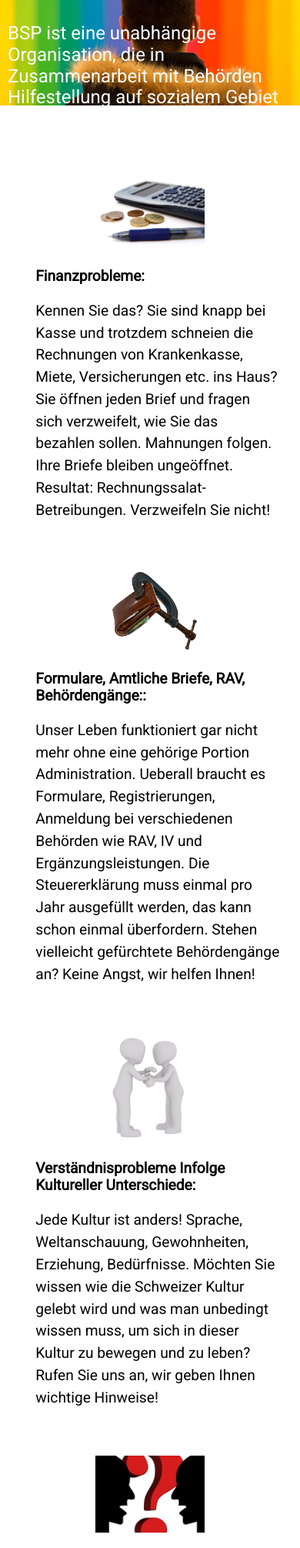
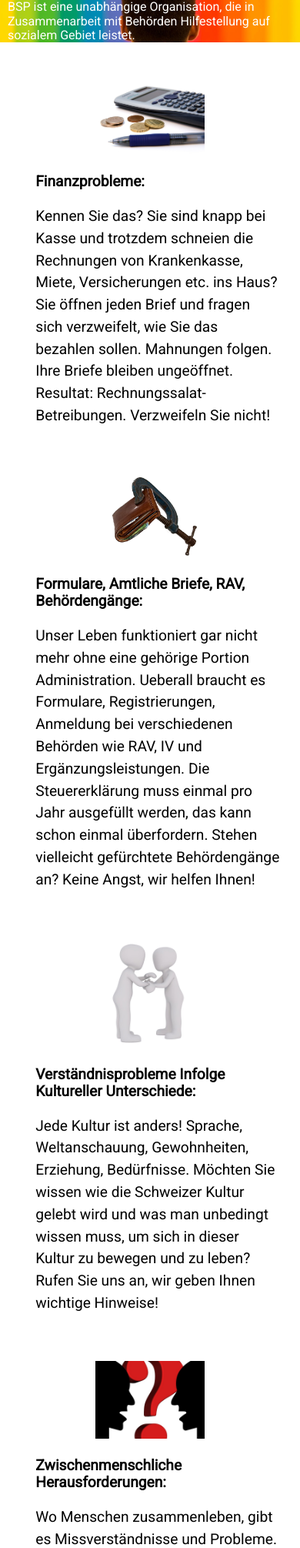
Before and after one commit to 10Volo/BSP, a PHP site: page / in a window 390 px wide. Shown: the part 235-2246 px from the top of the page at 77% size. Run offline with PHP 8.4, Linux system fonts and the light colour scheme; some web fonts are replaced.

Commit message:
responsiv bag fixed 1.1

```diff
--- a/app/css/style.css
+++ b/app/css/style.css
@@ -2503,7 +2503,7 @@ header {
         width: 100%;
         order: 1;
         justify-content: center;
-        padding: 10px 0 5px 0; } }
+        padding: 20px 0 5px 0; } }
     @media (max-width: 767px) {
       .header-list-info .header-nav-bar {
         position: fixed;
@@ -2553,7 +2553,7 @@ header {
           .header-list-info .header-nav-bar .header-list li a {
             color: #000000;
             text-decoration: none;
-            font-size: 1.2em;
+            font-size: 1em;
             font-weight: 600;
             padding: 10px 20px; }
             .header-list-info .header-nav-bar .header-list li a:hover {
@@ -2626,12 +2626,18 @@ header {
   @media (max-width: 900px) and (max-width: 767px) {
     .description {
       padding: 30px 0 10px 0; } }
+  @media (max-width: 900px) and (max-width: 767px) and (max-width: 440px) {
+    .description {
+      padding: 0; } }
   .description p {
     color: #ffffff;
     font-size: 2em; }
     @media (max-width: 900px) {
       .description p {
         font-size: 1.5em; } }
+  @media (max-width: 900px) and (max-width: 440px) {
+    .description p {
+      font-size: 1em; } }
 
 .how-help {
   padding: 30px 0; }
@@ -2725,6 +2731,7 @@ header {
     width: 60%; }
     .feedback form .input-form {
       background: #eeeeee;
+      color: #ffffff;
       height: 50px;
       margin: 10px 0;
       padding: 0 0 0 10px;
--- a/app/scss/_home-page.scss
+++ b/app/scss/_home-page.scss
@@ -96,7 +96,7 @@ header {
       width: 100%;
       order: 1;
       justify-content: center;
-      padding: 10px 0 5px 0;
+      padding: 20px 0 5px 0;
     }
 
     @media (max-width: 767px) {
@@ -160,7 +160,7 @@ header {
           a {
             color: #000000;
             text-decoration: none;
-            font-size: 1.2em;
+            font-size: 1em;
             font-weight: 600;
             padding: 10px 20px;
 
@@ -176,6 +176,7 @@ header {
 
     @media (max-width: 767px) {
       padding: 0 60px 0 10px;
+
     }
 
     .contact-phone {
@@ -284,6 +285,10 @@ header {
 
     @media (max-width: 767px) {
     padding: 30px 0 10px 0;
+
+      @media (max-width: 440px) {
+        padding: 0;
+      }
     }
   }
 
@@ -293,6 +298,10 @@ header {
 
     @media (max-width: 900px) {
       font-size:1.5em;
+
+      @media (max-width: 440px) {
+        font-size: 1em;
+      }
     }
   }
 }
@@ -466,6 +475,7 @@ header {
 
     .input-form {
       background: #eeeeee;
+      color: #ffffff;
       height: 50px;
       margin: 10px 0;
       padding: 0 0 0 10px;
--- a/index.html
+++ b/index.html
@@ -21,9 +21,9 @@
                 <div class="header-nav-bar">
                     <ul class="header-list">
                         <li><a href="">home</a></li>
-                        <li><a href="">wie Helfen Wir</a></li>
-                        <li><a href="">wer Sind Wir</a></li>
-                        <li><a href="">haben Sie Fragen</a></li>
+                        <li><a href="#wie-helfen-wir">Wie helfen wir</a></li>
+                        <li><a href="#wer-sind-wir">wer Sind Wir</a></li>
+                        <li><a href="#haben-sie-fragen">haben Sie Fragen</a></li>
                     </ul>
                 </div>
                 <div class="header-contact">
@@ -81,7 +81,7 @@
 <!--description end-->
 
 <!--how help begin-->
-    <section class="how-help">
+    <section class="how-help" id="wie-helfen-wir">
         <div class="container">
             <div class="how-help-list">
                 <div class="row">
@@ -113,7 +113,7 @@
                         <div class="col-xs-22 col-sm-16">
                             <div class="help-info">
                                 <div class="help-info-title">
-                                    <h2>Formulare, amtliche Briefe, RAV, Behördengänge::</h2>
+                                    <h2>Formulare, amtliche Briefe, RAV, Behördengänge:</h2>
                                 </div>
                                 <div class="help-info-description">
                                     <p>
@@ -152,7 +152,7 @@
                         <div class="col-xs-22 col-sm-16">
                             <div class="help-info">
                                 <div class="help-info-title">
-                                    <h2>Zwischenmenschliche Herausforderungen::</h2>
+                                    <h2>Zwischenmenschliche Herausforderungen:</h2>
                                 </div>
                                 <div class="help-info-description">
                                     <p>
@@ -202,7 +202,7 @@
                     </div>
                 </div>
                 <div class="how-help-call">
-                    <button type="submit" class="btn-call">rufen Sie uns an 071 410 07 72</button>
+                    <button type="submit" class="btn-call">rufen Sie uns an <span>071 410 07 72</span></button>
                 </div>
             </div>
         </div>
@@ -211,7 +211,7 @@
 
 <!--who we are begin-->
 
-<section class="who-we-are">
+<section class="who-we-are" id="wer-sind-wir">
     <div class="container">
         <div class="row">
             <div class="who-list">
@@ -253,7 +253,7 @@
 
 <!--feedback begin-->
 
-    <section class="feedback">
+    <section class="feedback" id="haben-sie-fragen">
         <div class="container">
             <div class="feedback-info">
                 <div class="feedback-info-title">
```
